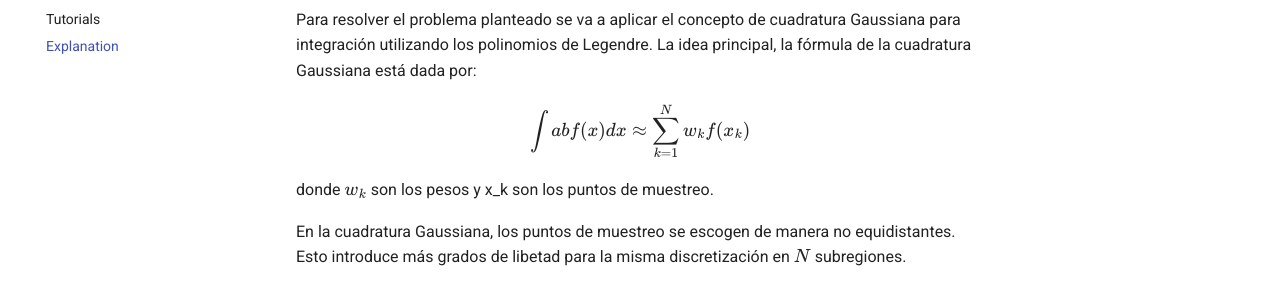
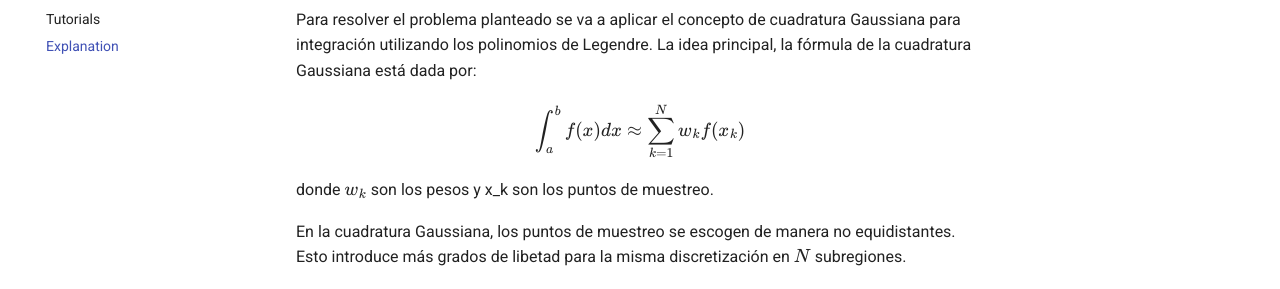
Before and after one commit to oisao/Gaussian_Cuadrature, an MkDocs documentation site: the page built from docs/explanation.md, in a window 1280 px wide. Shown: the part 173-462 px from the top of the page. Built offline with MkDocs 1.6.1 and Material for MkDocs 9.7.7, drawn with Linux system fonts in a browser that asks for light colours.

Commit message:
integral los límites coregidos definición de gaussian cuadrature

```diff
--- a/docs/explanation.md
+++ b/docs/explanation.md
@@ -1,7 +1,7 @@
 Para resolver el problema planteado se va a aplicar el concepto de cuadratura Gaussiana para integración utilizando los polinomios de Legendre. La idea principal, la fórmula de la cuadratura Gaussiana está dada por:
 
 $$
-\int{a}{b}f(x)dx \approx \sum_{k=1}^{N}w_kf(x_k)
+\int_{a}^{b}f(x)dx \approx \sum_{k=1}^{N}w_kf(x_k)
 $$
 donde $w_k$ son los pesos y x_k son los puntos de muestreo.
 
```
